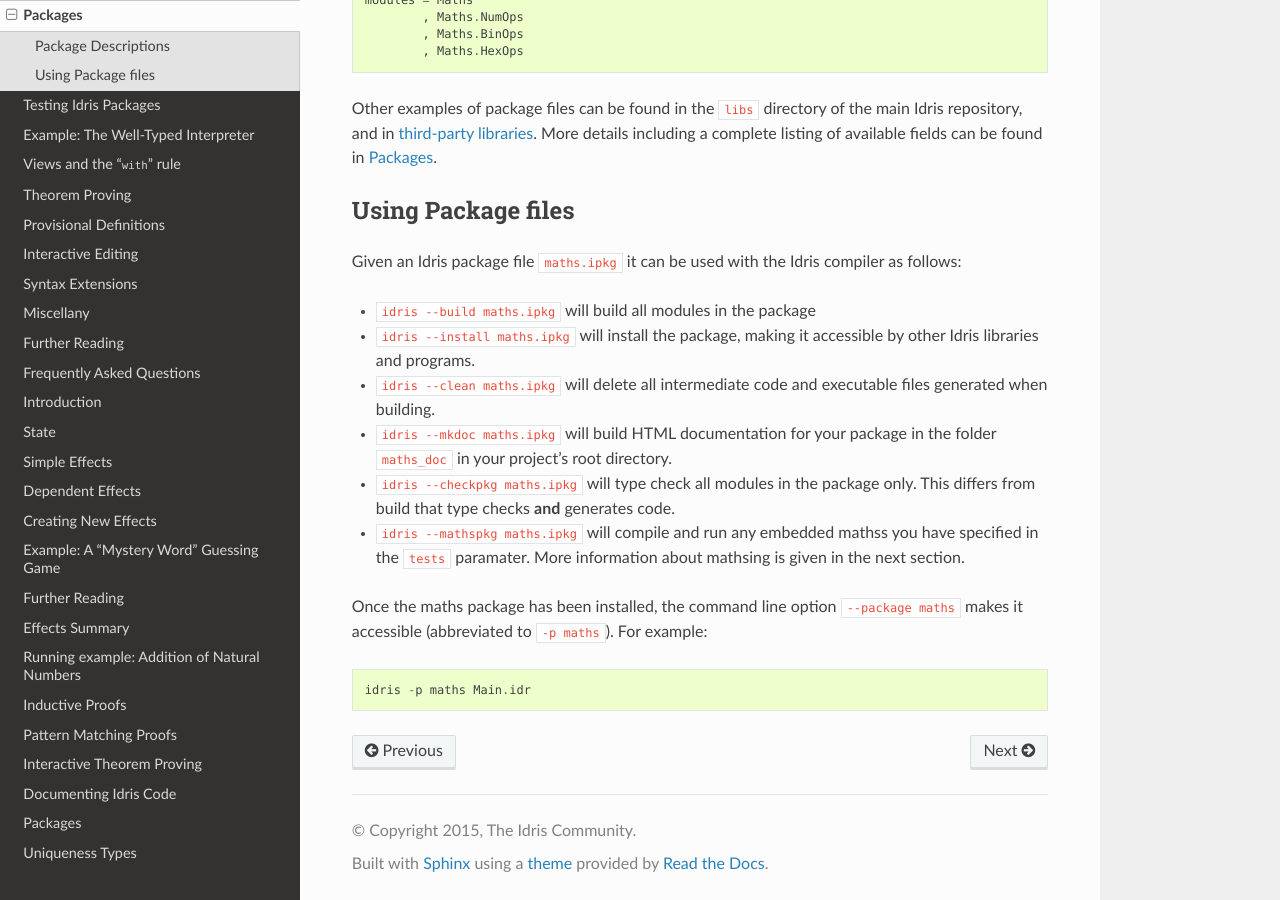
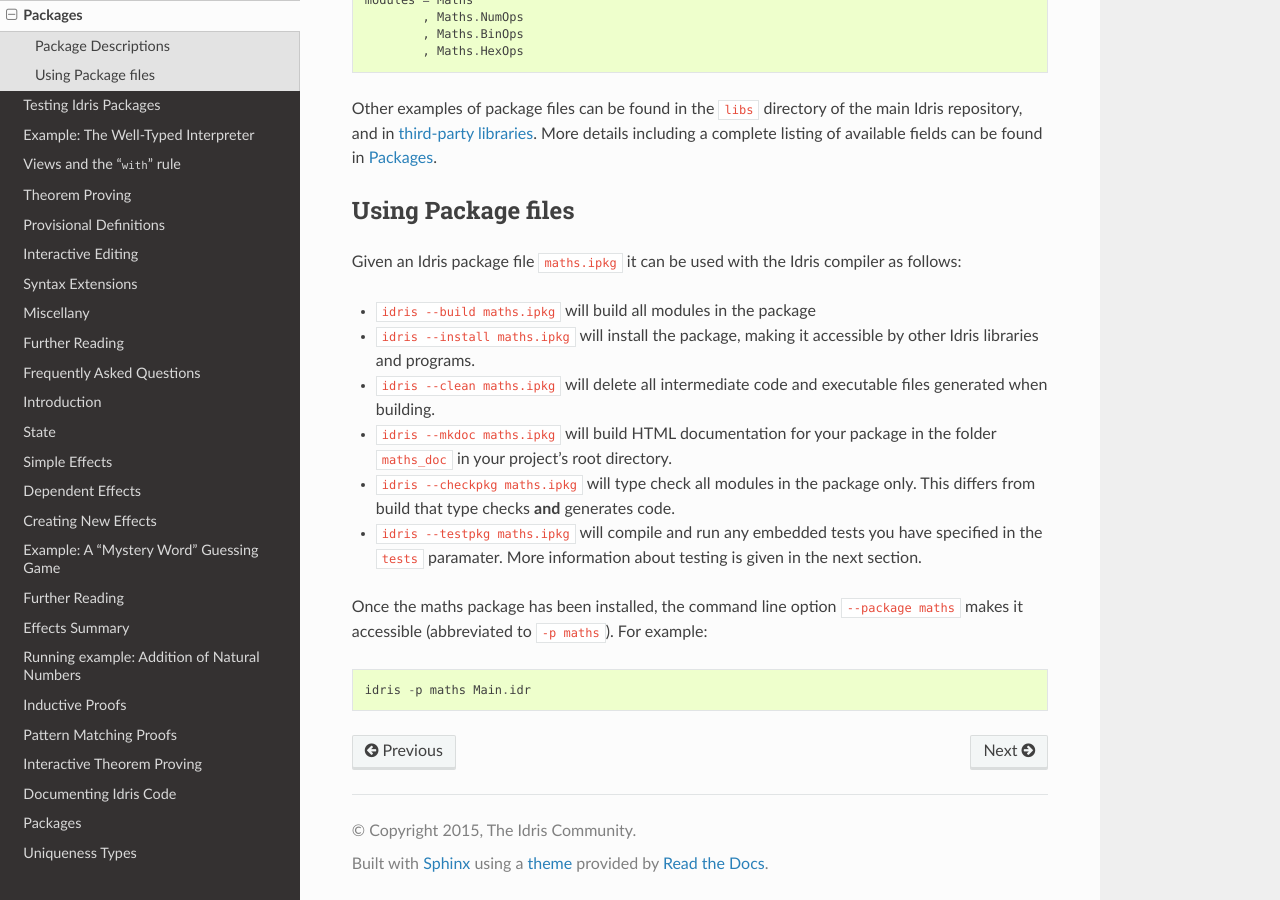
Before and after one commit to idris-lang/Idris-dev, a Sphinx documentation site: the page built from docs/tutorial/packages.rst, in a window 1280 px wide and 900 px high, scrolled down 585 px. Built offline with Sphinx 7.4.7 and the Read the Docs theme 2.0.0, drawn with Linux system fonts in a browser that asks for light colours; formulas are drawn with MathJax 3.

Commit message:
Rewrite "mathsing" to "testing"
Looks like global search and replace changed "test" -> "maths" at some point.

```diff
--- a/docs/tutorial/packages.rst
+++ b/docs/tutorial/packages.rst
@@ -54,9 +54,9 @@ Given an Idris package file ``maths.ipkg`` it can be used with the Idris compile
   package only. This differs from build that type checks **and**
   generates code.
 
-+ ``idris --mathspkg maths.ipkg`` will compile and run any embedded
-  mathss you have specified in the ``tests`` paramater. More
-  information about mathsing is given in the next section.
++ ``idris --testpkg maths.ipkg`` will compile and run any embedded
+  tests you have specified in the ``tests`` paramater. More
+  information about testing is given in the next section.
 
 Once the maths package has been installed, the command line option
 ``--package maths`` makes it accessible (abbreviated to ``-p maths``).
```
